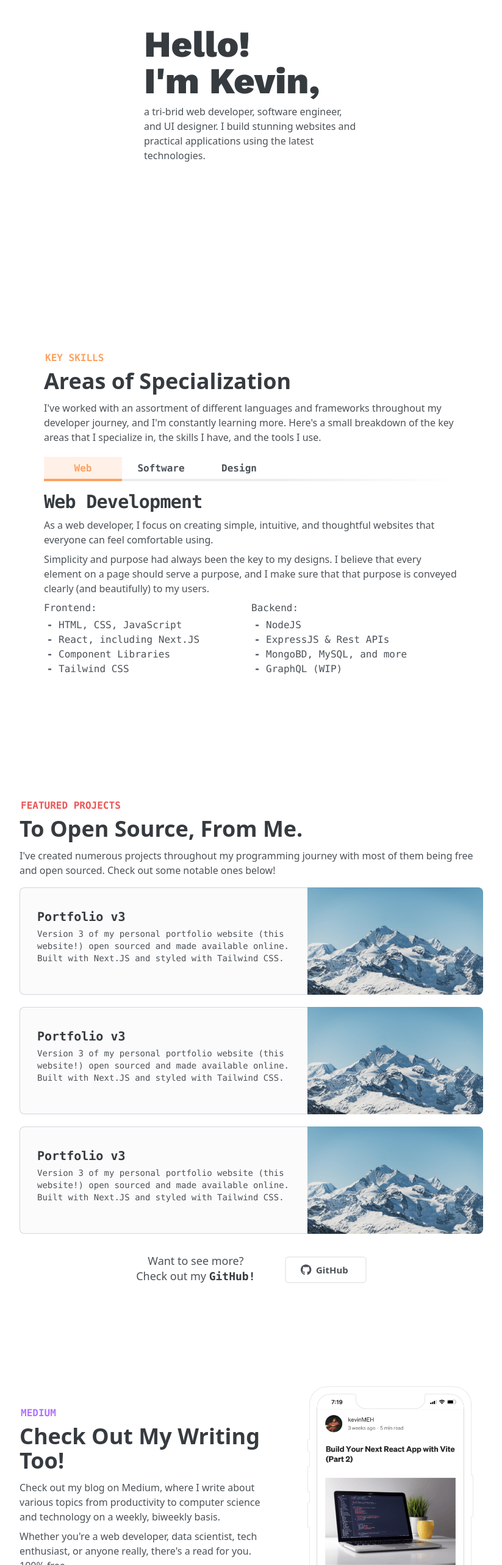
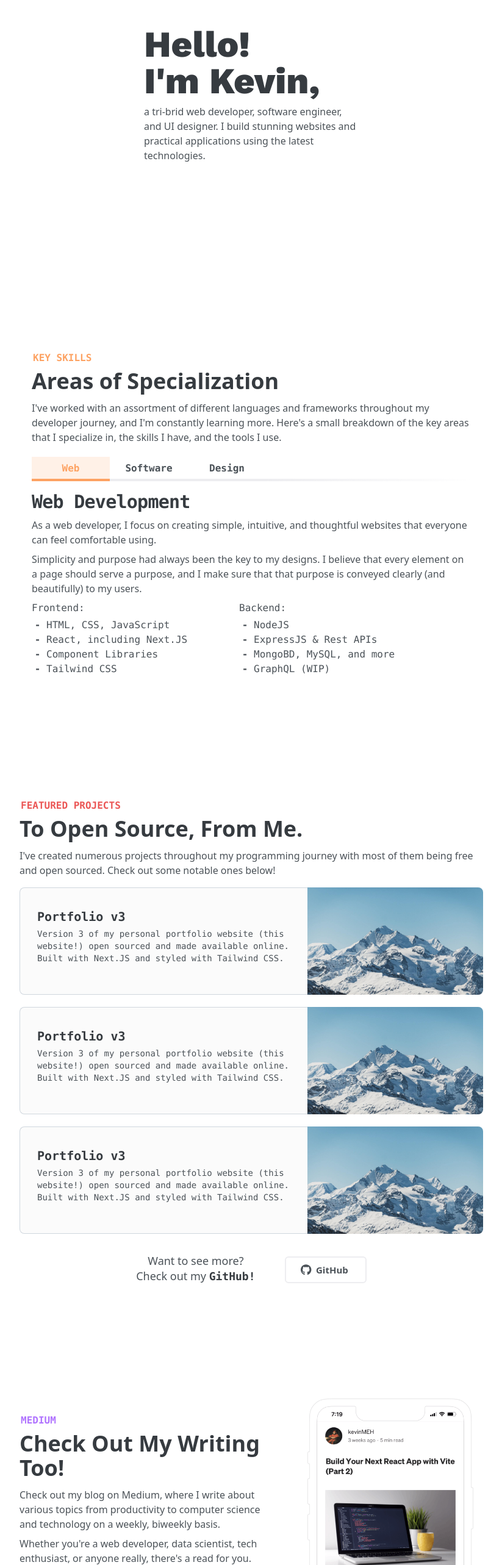
Before and after one commit to fvzy/zyy.sh, a Next.js app: page / in a window 1280 px wide. Shown: the part 234-2800 px from the top of the page at 61% size, without its empty margins (228-1051 px from the left). Built offline with nearby package versions, Linux system fonts and the light colour scheme.

Commit message:
Misc changes

```diff
--- a/frames/Medium.tsx
+++ b/frames/Medium.tsx
@@ -10,7 +10,7 @@ import { faMedium } from "@fortawesome/free-brands-svg-icons";
 import FrameWrapper from "../components/FrameWrapper";
 
 const Medium = () => {
-	return <FrameWrapper className="max-w-[800px] sm:flex sm:space-y-0 sm:space-x-6 md:space-x-12">
+	return <FrameWrapper className="max-w-[800px] sm:flex sm:space-y-0 sm:space-x-6 md:space-x-12 sm:pt-3">
         <div className="space-y-1">
             <Preface className="text-purple-light dark:text-purple-dark">MEDIUM</Preface>
             <HeadingTwo>Check Out My Writing Too!</HeadingTwo>
@@ -29,7 +29,7 @@ const Medium = () => {
                 </div>
             </div>
         </div>
-        <div className="basis-2/5 flex-shrink-0 sm:-translate-y-[1.5rem] md:-translate-y-[3rem]">
+        <div className="basis-2/5 flex-shrink-0 sm:-translate-y-[1.5rem] md:-translate-y-[2.5rem]">
             <div className="p-4 flex justify-center">
                 <div className="dark:hidden">
                     <Image src={phoneLight} alt="iPhone with Medium article on screen" objectFit="contain" />
--- a/frames/Skills.tsx
+++ b/frames/Skills.tsx
@@ -51,7 +51,7 @@ const Skills = () => {
         }]
     )
 
-	return <FrameWrapper className="max-w-[720px]">
+	return <FrameWrapper className="max-w-[760px]">
         <Preface className="text-peach-light dark:text-peach-dark">KEY SKILLS</Preface>
         <HeadingTwo>Areas of Specialization</HeadingTwo>
         <DefText className="pb-2">
```
Also changed, not shown: public/vercel.svg (deleted).
